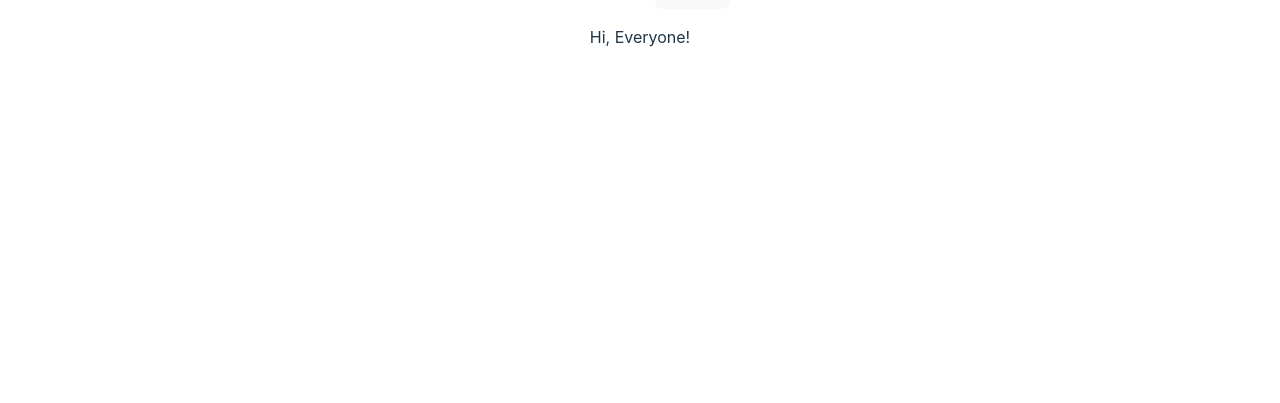
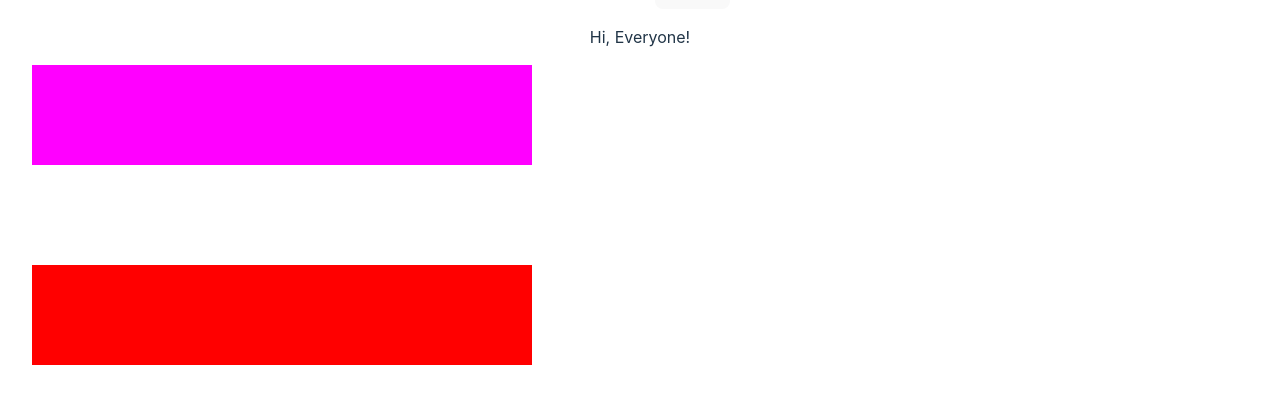
Before and after one commit to nescio99/TechnologieInternetowe2023, a React (Vite) app in the folder jipp-workshop/: page / in a window 1280 px wide. Shown: the part 1624-2027 px from the top of the page. Before the commit the page ends 1721 px from the top, so only its background shows below. Built offline with nearby package versions, Linux system fonts and the light colour scheme.

Commit message:
Chapter 7 Task 4

```diff
--- a/jipp-workshop/src/App.jsx
+++ b/jipp-workshop/src/App.jsx
@@ -11,6 +11,7 @@ import product from "./data/product.js";
 import './App.css';
 import HelloWorld from "./components/Chapter07/HelloWorld.jsx";
 import Modal from "./components/Chapter07/Modal.jsx";
+import StrobeLight from "./components/Chapter07/StrobeLight.jsx";
 
 function App() {
   const [count, setCount] = useState(0);
@@ -64,6 +65,12 @@ function App() {
         <ShopItem product={product} />
         <HelloWorld />
         <Modal heading="Zapisz się do newslettera"/>
+
+        <StrobeLight frequency={500} bgColor="magenta" />
+        <StrobeLight frequency={100} bgColor="yellow" />
+        <StrobeLight frequency={200} bgColor="red" />
+        <StrobeLight frequency={50} bgColor="silver" />
+
     </>
   )
 }
--- /dev/null
+++ b/jipp-workshop/src/components/Chapter07/StrobeLight.jsx
@@ -0,0 +1,27 @@
+import React, {useEffect, useState} from 'react';
+
+const StrobeLight = ({frequency, bgColor}) => {
+    const [color, setColor] = useState("white");
+
+    useEffect(() => {
+        const intervalID = setInterval(() => {
+            setColor(prev => {
+                return prev === "white" ? bgColor : "white";
+            })
+        }, frequency);
+
+        return () => clearInterval(intervalID);
+    }, []);
+
+    return (
+        <div style={{
+            width: "500px",
+            height: "100px",
+            backgroundColor: color
+        }}>
+
+        </div>
+    );
+};
+
+export default StrobeLight;
```
